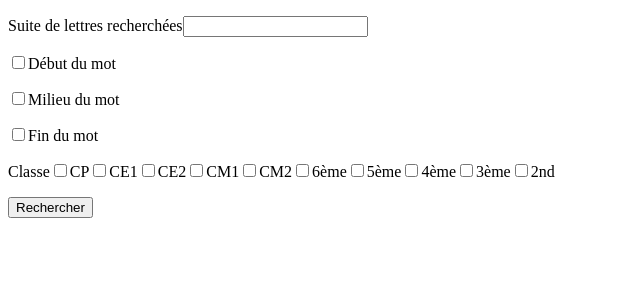
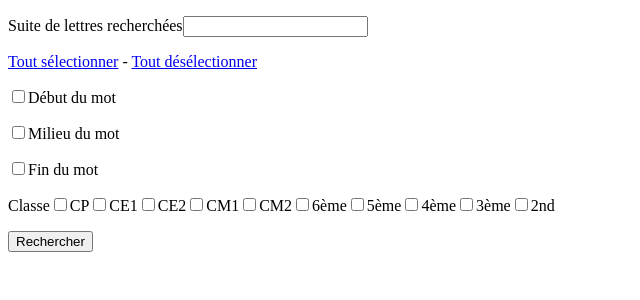
Before and after one commit to arnucci/DuboisBuyseExerciser, a PHP site: page / in a window 1280 px wide. Shown: the top 300 px of the page, without its empty margins (0-640 px from the left). Run offline with PHP 8.4, Linux system fonts and the light colour scheme.

Commit message:
add select all/unselect all links

```diff
--- a/IndexView.class.php
+++ b/IndexView.class.php
@@ -9,6 +9,8 @@ if (isset($_POST['lettre']))
 
 $content .= ' />';
 $content .= '</p>';
+
+$content .= '<p><a href="#" id="select">Tout sélectionner</a> - <a href="#" id="unselect">Tout désélectionner</a></p>';
 
 $content .= '<p>';
 $content .= '<input type="checkbox" name="place[]" value="debut" id="debut" ';
```
